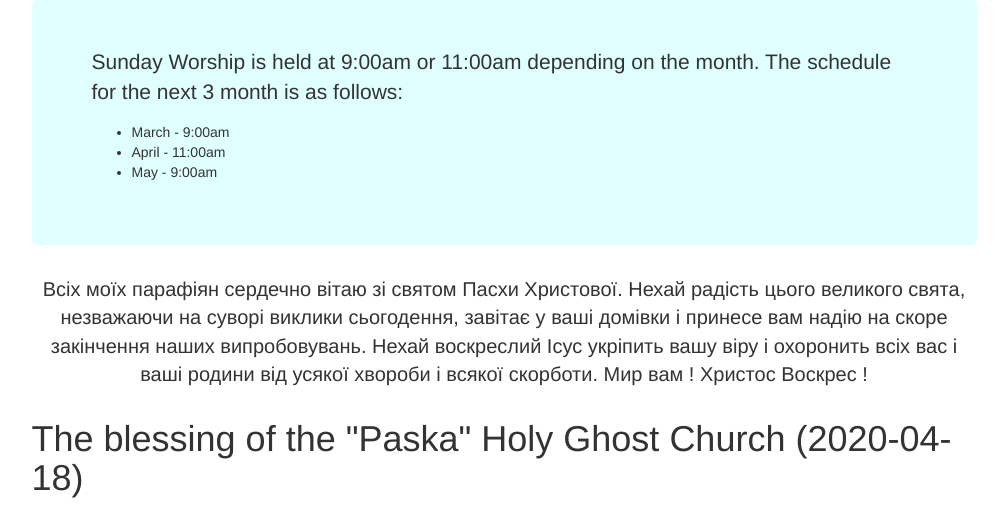
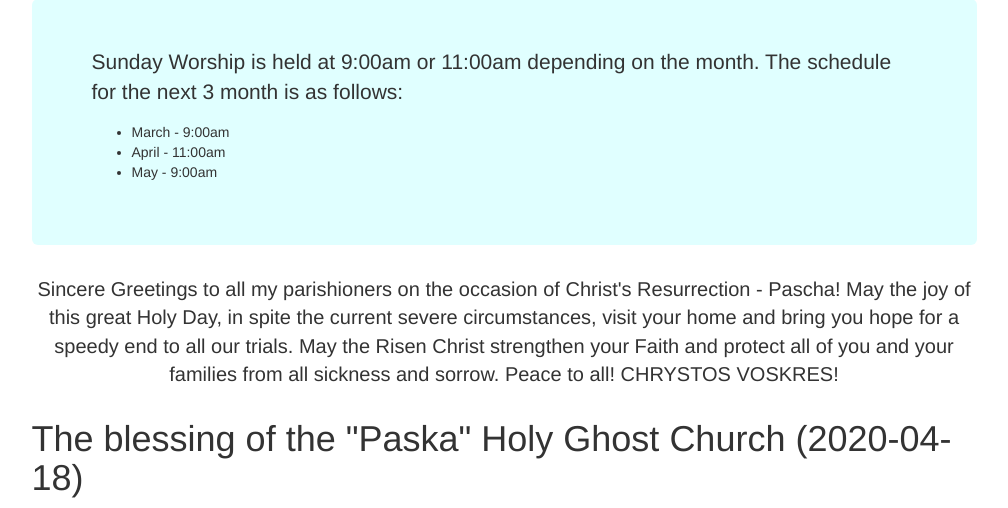
Before and after one commit to Netopya/UCHGC-Website, a PHP site: page / in a window 1280 px wide. Shown: the part 421-929 px from the top of the page, without its empty margins (136-1144 px from the left). Run offline with PHP 8.4, Linux system fonts and the light colour scheme; data that the repository does not hold is empty; some libraries are stand-ins or nearby versions.

Commit message:
added translations

```diff
--- a/index.php
+++ b/index.php
@@ -74,8 +74,7 @@
 
 				<div class="row">
                     <div class="col-lg-10 col-lg-offset-1">
-                        <!-- <p><?php echo $eastergreeting_content[$refined_laguage]; ?></p>-->
-						<p style="font-size: 20px;text-align: center;">Всіх моїх парафіян сердечно вітаю зі святом Пасхи Христової. Нехай радість цього великого свята, незважаючи на суворі виклики сьогодення, завітає у ваші домівки і принесе вам надію на скоре закінчення наших випробовувань. Нехай воскреслий Ісус укріпить вашу віру і охоронить всіх вас і ваші родини від усякої хвороби і всякої скорботи. Мир вам ! Христос Воскрес !</p>
+                        <p style="font-size: 20px;text-align: center;"><?php echo $eastergreeting_content[$refined_laguage]; ?></p>
                     </div>
                 </div>
 
--- a/opening_php.php
+++ b/opening_php.php
@@ -471,7 +471,7 @@
 
 	$paska_video = array("Тhe blessing of the \"Paska\" Holy Ghost Church (2020-04-18)","La bénédiction des «Paska» Èglise Saint-Esprit (2020-04-18)","свячення Пасок . Парафія Святого Духа (2020-04-18)");
 
-	//$eastergreeting_content = array("","","");
+	$eastergreeting_content = array("Sincere Greetings to all my parishioners on the occasion of Christ's Resurrection - Pascha!  May the joy of this great Holy Day, in spite the current severe circumstances, visit your home and bring you hope for a speedy end to all our trials.  May the Risen Christ strengthen your Faith and protect all of you and your families from all sickness and sorrow.  Peace to all!  CHRYSTOS VOSKRES!","Salutations sincères à tous mes paroissiens à l'occasion de la résurrection du Christ - Pascha! Puisse la joie de ce grand Jour Saint, malgré les circonstances graves actuelles, visiter votre maison et vous apporter l'espoir d'une fin rapide à toutes nos épreuves. Que le Christ ressuscité renforce votre foi et vous protège, vous et vos familles, de toutes les maladies et de la douleur. Paix à tous! CHRYSTOS VOSKRES!","Всіх моїх парафіян сердечно вітаю зі святом Пасхи Христової. Нехай радість цього великого свята, незважаючи на суворі виклики сьогодення, завітає у ваші домівки і принесе вам надію на скоре закінчення наших випробовувань. Нехай воскреслий Ісус укріпить вашу віру і охоронить всіх вас і ваші родини від усякої хвороби і всякої скорботи. Мир вам ! Христос Воскрес !");
 ?>
 
 <?php //echo $language_urlprefix[$refined_laguage]; ?>
```
